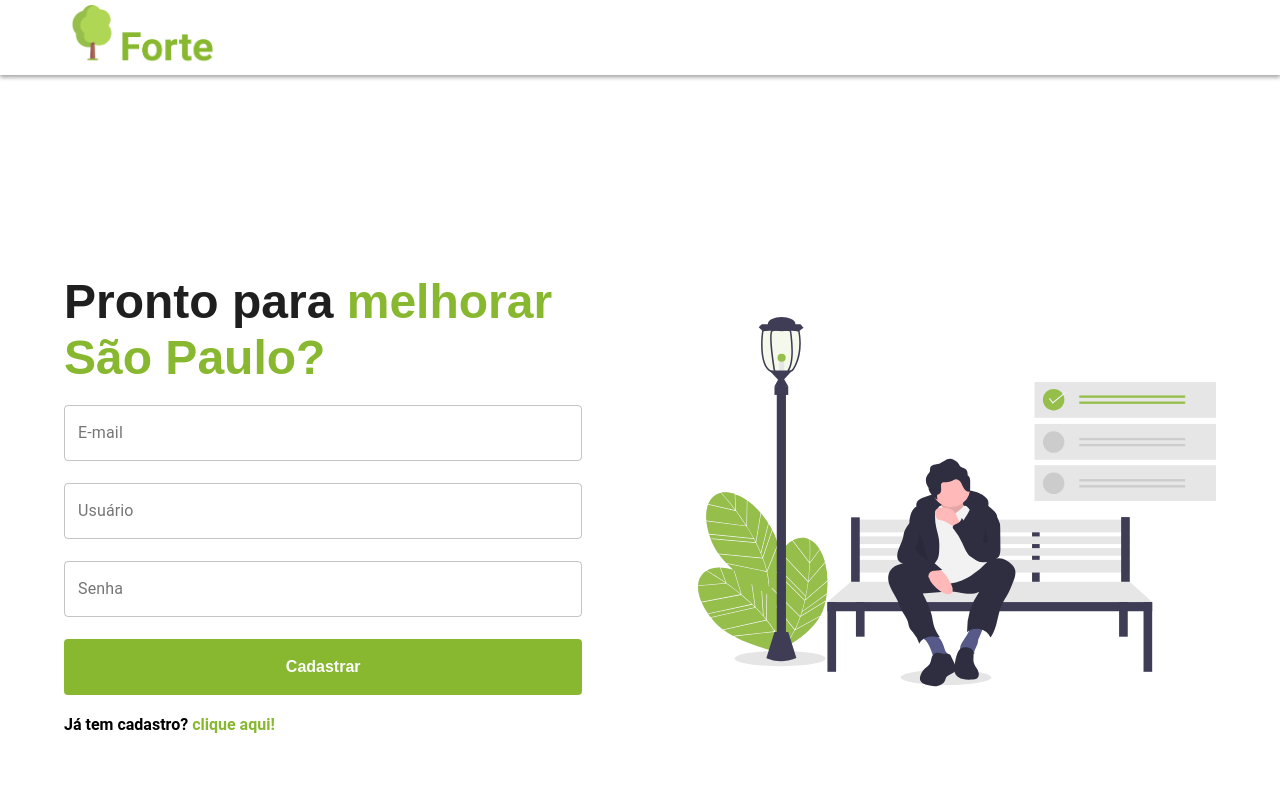
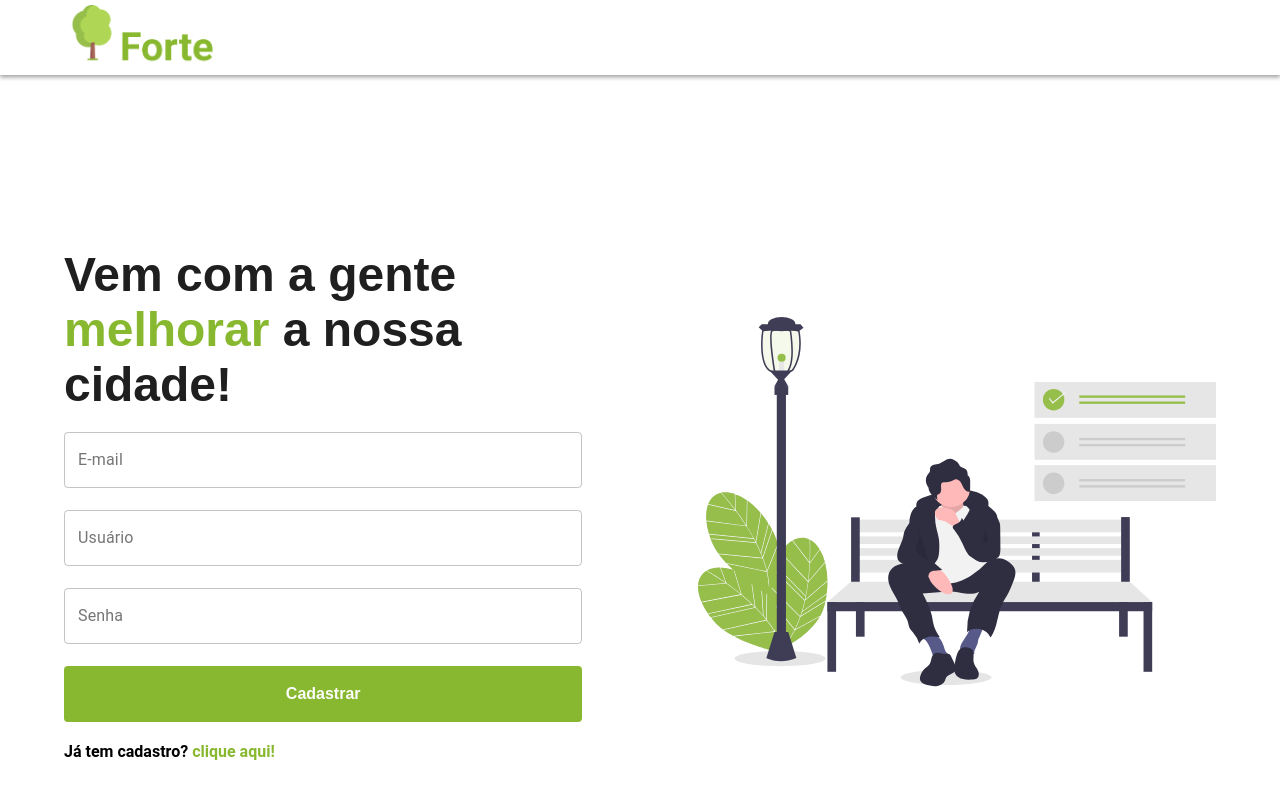
Before and after one commit to vieiramauricio/forte, a React (Create React App) app: page /register in a window 1280 px wide. Shown: the top 798 px of the page. Built offline with nearby package versions, Linux system fonts and the light colour scheme.

Commit message:
feat: added skeleton

```diff
--- a/package.json
+++ b/package.json
@@ -5,6 +5,7 @@
   "dependencies": {
     "@material-ui/core": "^4.11.0",
     "@material-ui/icons": "^4.9.1",
+    "@material-ui/lab": "^4.0.0-alpha.56",
     "@testing-library/jest-dom": "^4.2.4",
     "@testing-library/react": "^9.3.2",
     "@testing-library/user-event": "^7.1.2",
--- /dev/null
+++ b/src/components/Skeletons/index.tsx
@@ -0,0 +1,26 @@
+import React from 'react';
+import Skeleton from '@material-ui/lab/Skeleton';
+
+const Skeletons: React.FC = () =>{
+  return(
+    <>
+      <Skeleton
+      animation="wave"
+      variant="rect"
+      style={{marginTop: '20px', height: '200px'}}
+      />
+      <Skeleton
+        animation="wave"
+        variant="rect"
+        style={{marginTop: '20px', height: '200px'}}
+      />
+      <Skeleton
+        animation="wave"
+        variant="rect"
+        style={{marginTop: '20px', height: '200px'}}
+      />
+  </>
+  )
+};
+
+export default Skeletons;
--- a/src/pages/Dashboard/index.tsx
+++ b/src/pages/Dashboard/index.tsx
@@ -3,10 +3,20 @@ import { useForm, Controller } from 'react-hook-form';
 import Inside from '../../layouts/Inside';
 import { useAuth } from '../../context/Auth';
 import { Subtitle } from '../../components/Title';
-import { Box, TextField, InputAdornment, Modal, Backdrop, Fade, FormControl, TextareaAutosize } from '@material-ui/core';
+import {
+  Box,
+  TextField,
+  InputAdornment,
+  Modal,
+  Backdrop,
+  Fade,
+  FormControl,
+  TextareaAutosize,
+} from '@material-ui/core';
 import { Search } from '@material-ui/icons';
 import ButtonWrapper from '../../components/Button';
 import { ModalWrapper } from '../../components/Modal';
+import Skeletons from '../../components/Skeletons';
 import List from '../../components/Opinions/List';
 import api from '../../services/api';
 import IOpinion from '../../interfaces/Opinion/opinion.interface';
@@ -24,6 +34,7 @@ const Dashboard: React.FC = () => {
   const { token } = state;
   const [opinions, setOpinions] = useState([]);
   const [view, setView] = useState([]);
+  const [skeleton, setSkeleton] = useState(true);
   const [loading, setLoading] = useState(false);
   const [open, setOpen] = useState(false);
 
@@ -36,6 +47,7 @@ const Dashboard: React.FC = () => {
     }catch(e){
       console.log(e)
     }
+    setSkeleton(false);
   }
 
   const handleFilter = (title: string) => {
@@ -171,7 +183,13 @@ const Dashboard: React.FC = () => {
       </Box>
 
       <Box>
-        <List opinionList={view}/>
+        {skeleton
+          ?
+            <Skeletons/>
+          :
+            <List opinionList={view}/>
+        }
+
       </Box>
 
     </Inside>
--- a/src/pages/Login/index.tsx
+++ b/src/pages/Login/index.tsx
@@ -47,8 +47,8 @@ const Login: React.FC = () => {
     <Outside>
       <Box component="div" m={1}>
         <PrincipalTitle>
-          Pronto para
-          <span> melhorar São Paulo?</span>
+          Pronto para melhorar
+          <span> São Paulo</span>?
         </PrincipalTitle>
 
         <Box component="form" onSubmit={handleSubmit(handleForm)}>
--- a/src/pages/Register/index.tsx
+++ b/src/pages/Register/index.tsx
@@ -38,8 +38,7 @@ const Register: React.FC<PropsInterface> = ({ history }) => {
     <Outside>
       <Box component="form" onSubmit={handleSubmit(handleForm)}>
         <PrincipalTitle>
-          Pronto para
-          <span> melhorar São Paulo?</span>
+          Vem com a gente <span>melhorar</span> a nossa cidade!
         </PrincipalTitle>
 
         <Box component="div">
```
Also changed, not shown: 1 other file (tests, documents, lock files or other folders).
